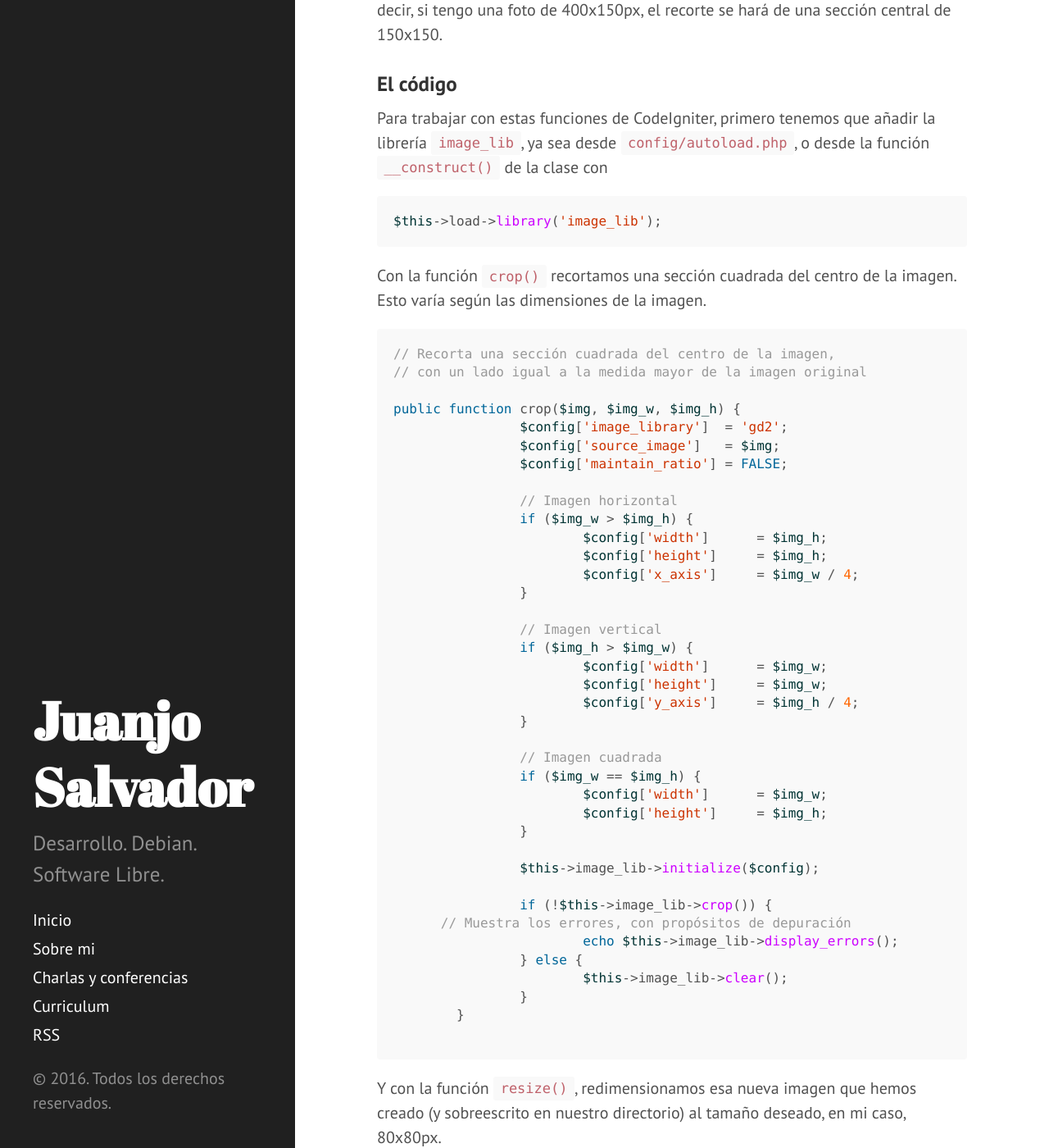
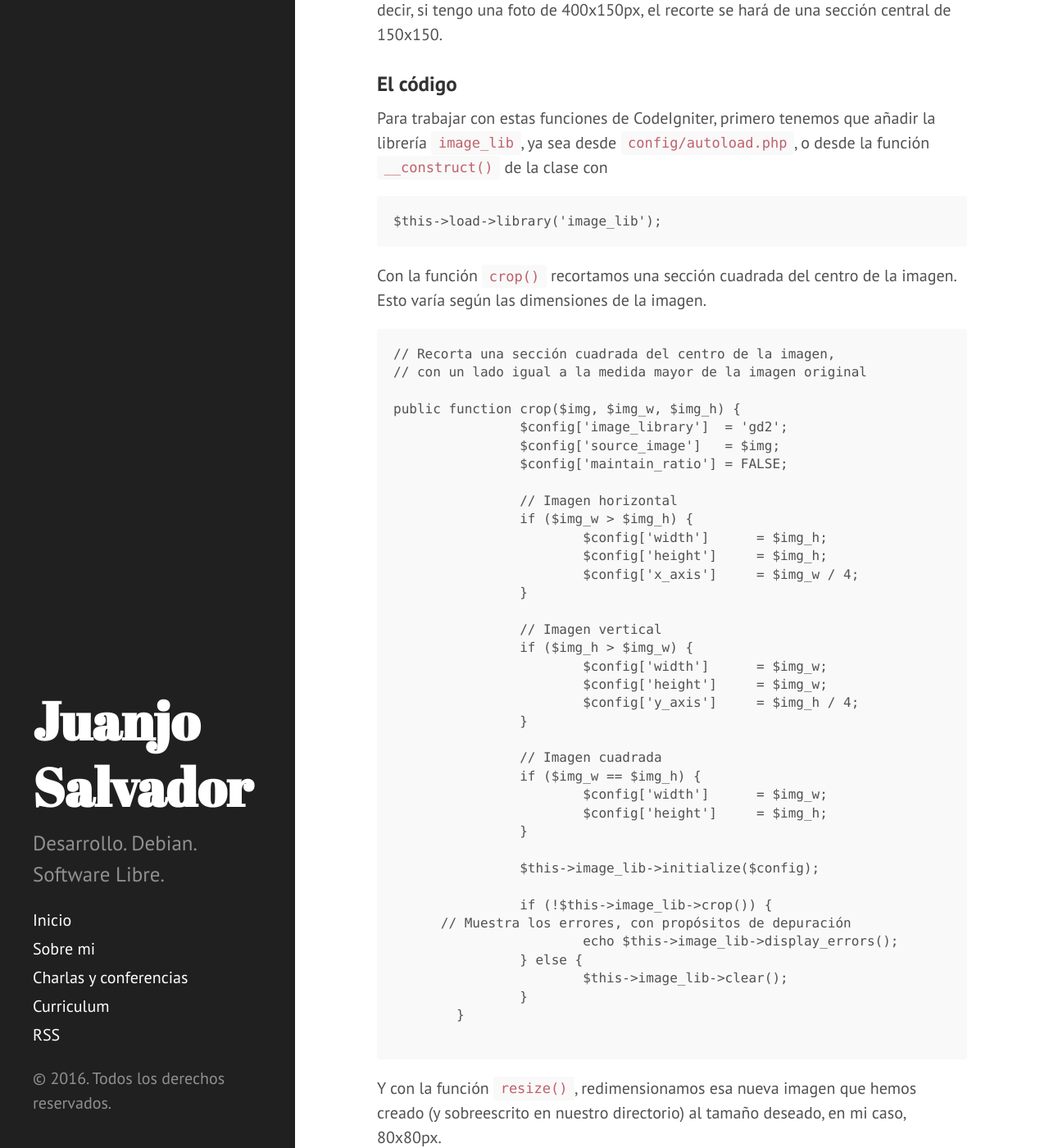
Before and after one commit to JuanjoSalvador/blog, a Jekyll site: the page built from _posts/2016-03-04-Ajustar-una-imagen-en-CodeIgniter.md, in a window 1280 px wide and 1400 px high, scrolled down 604 px. Shown: the whole window at 82% size. Built offline with Jekyll 4.4.1, drawn with Linux system fonts in a browser that asks for light colours; comment, search, counter and statistics services are not loaded; some of the changed text lies outside the part shown.

Commit message:
Update 2016-03-04-Ajustar-una-imagen-en-CodeIgniter.md

````diff
--- a/_posts/2016-03-04-Ajustar-una-imagen-en-CodeIgniter.md
+++ b/_posts/2016-03-04-Ajustar-una-imagen-en-CodeIgniter.md
@@ -16,13 +16,13 @@ En mi caso, usando como medida estándar la medida más pequeña de la imagen. E
 
 Para trabajar con estas funciones de CodeIgniter, primero tenemos que añadir la librería `image_lib`, ya sea desde `config/autoload.php`, o desde la función `__construct()` de la clase con
 
-```php
+```
 $this->load->library('image_lib');
 ```
 
 Con la función `crop()` recortamos una sección cuadrada del centro de la imagen. Esto varía según las dimensiones de la imagen.
 
-```php
+```
 // Recorta una sección cuadrada del centro de la imagen,
 // con un lado igual a la medida mayor de la imagen original
 
@@ -64,7 +64,7 @@ public function crop($img, $img_w, $img_h) {
   ```
 Y con la función `resize()`, redimensionamos esa nueva imagen que hemos creado (y sobreescrito en nuestro directorio) al tamaño deseado, en mi caso, 80x80px.
 
-  ```php
+  ```
 	// Redimensiona una imagen cuadrada a 80x80px
 
 	public function resize($img) {
````
